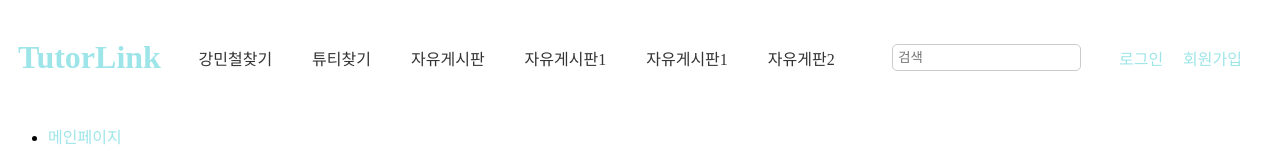
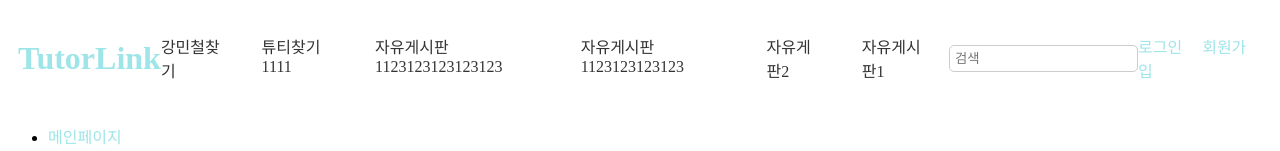
Before and after one commit to ryu-x-kang/kr, a React (Create React App) app: page / in a window 1280 px wide. Shown: the top 151 px of the page. Built offline with nearby package versions, Linux system fonts and the light colour scheme.

Commit message:
ㅇㅇㅇㅇㅇㅇㅇ니똥

```diff
--- a/src/components/Header.js
+++ b/src/components/Header.js
@@ -8,11 +8,12 @@ function Header() {
             <nav>
                 <ul>
                     <li>강민철찾기</li>
-                    <li>튜티찾기</li>
-                    <li>자유게시판</li>
+                    <li>튜티찾기1111</li>
+                    <li>자유게시판1123123123123123</li>
+                    <li>자유게시판1123123123123</li>
+                    <li>자유게판2</li>
                     <li>자유게시판1</li>
-                    <li>자유게시판1</li>
-                    <li>자유게판2</li>
+
                 </ul>
             </nav>
             <div className="search-bar">
```
